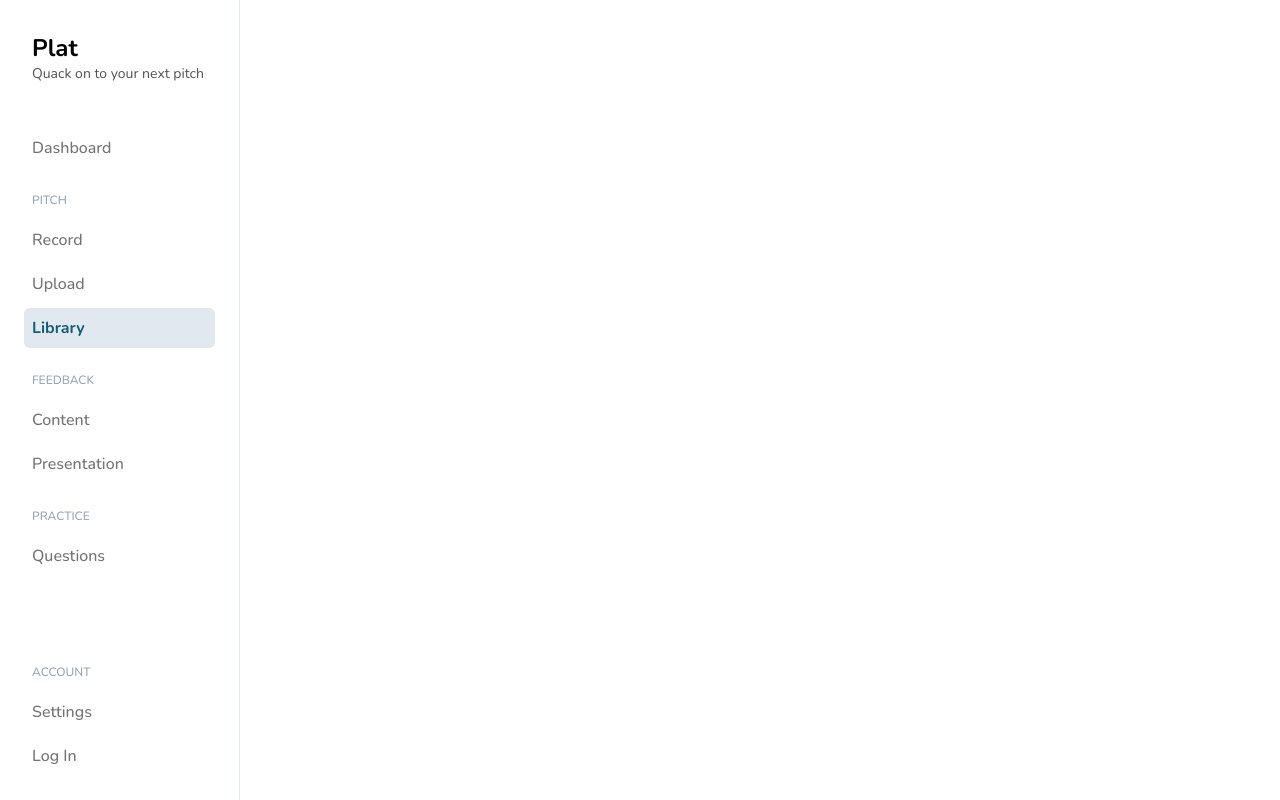
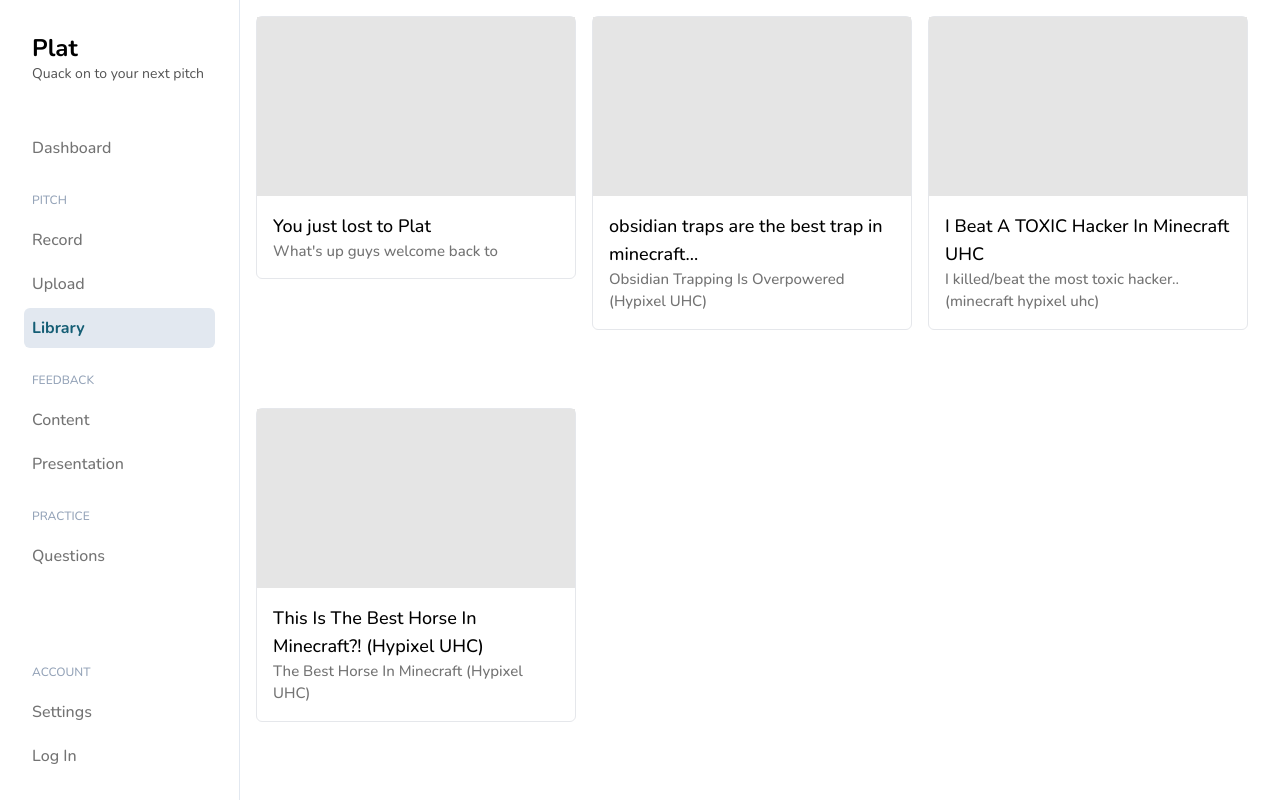
Before and after one commit to jeffrey-zang/plat, a React (Vite) app in the folder frontend/: page /library in a window 1280 px wide. Built offline with nearby package versions, Linux system fonts and the light colour scheme.

Commit message:
feat(fe): create preliminary dash, record, upld, library page

```diff
--- a/frontend/src/App.tsx
+++ b/frontend/src/App.tsx
@@ -1,4 +1,8 @@
 import Navbar from "./components/Navbar/Navbar"
+import Dashboard from './pages/Dashboard/Dashboard'
+import Record from './pages/Record/Record'
+import Upload from './pages/Upload/Upload'
+import Library from './pages/Library/Library'
 import { Routes, Route } from 'react-router-dom'
 
 const App = () => {
@@ -7,18 +11,10 @@ const App = () => {
       <Navbar />
 
       <Routes>
-        <Route index element={
-          <div>
-            <h1>Plat</h1>
-            <p>
-              what's up guys plat here
-              <a>plat</a>
-            </p>
-            <button className=''>What's good</button>
-            <input></input>
-          </div>
-        } />
-
+        <Route index element={<Dashboard />} />
+        <Route path='record' element={<Record />} />
+        <Route path='upload' element={<Upload />} />
+        <Route path='library' element={<Library />} />
 
       </Routes>
     </div>
--- a/frontend/src/components/Navbar/Navbar.tsx
+++ b/frontend/src/components/Navbar/Navbar.tsx
@@ -16,7 +16,7 @@ const sections = [
     links: [
       {
         name: "Dashboard",
-        href: "/dashboard"
+        href: "/"
       }
     ]
   },
--- /dev/null
+++ b/frontend/src/pages/Dashboard/Dashboard.tsx
@@ -0,0 +1,19 @@
+const Dashboard = () => {
+  return (
+    <div className='p-12 w-4/5'>
+      <h1 className='text-2xl'>Welcome to the Plat Dashboard</h1>
+      <button>This is a button</button>
+      {/* <div className='flex mt-8'>
+        <div className='w-1/2'>
+          <h2 className='text-xl'>Start a new pitch</h2>
+
+        </div>
+        <div className='w-1/2'>
+          <h2 className='text-xl'>Look at old pitches</h2>
+        </div>
+      </div> */}
+    </div>
+  )
+}
+
+export default Dashboard
--- /dev/null
+++ b/frontend/src/pages/Library/Library.tsx
@@ -0,0 +1,44 @@
+import { Link } from 'react-router-dom'
+
+const Library = () => {
+
+  const placeholderData = [
+    {
+      title: 'You just lost to Plat',
+      description: 'What\'s up guys welcome back to',
+    }, {
+      title: 'obsidian traps are the best trap in minecraft...',
+      description: 'Obsidian Trapping Is Overpowered (Hypixel UHC)'
+    }, {
+      title: 'I Beat A TOXIC Hacker In Minecraft UHC',
+      description: 'I killed/beat the most toxic hacker.. (minecraft hypixel uhc)'
+    }, {
+      title: 'This Is The Best Horse In Minecraft?! (Hypixel UHC)',
+      description: 'The Best Horse In Minecraft (Hypixel UHC)'
+    }
+  ] as Array<{ title: string, description: string }>
+
+  return (
+    <div className="grid grid-cols-1 md:grid-cols-2 lg:grid-cols-3 gap-4 p-4 w-4/5">
+      {
+        placeholderData.map(
+          (video, index) => {
+            return (
+              <div className='w-full border-[1px] rounded-md max-h-min' key={`video-${index}`}>
+                <div className='bg-neutral-200 w-full aspect-video'>
+                </div>
+                <div className='p-4'>
+                  <h3 className='text-lg'>{video.title}</h3>
+                  <p className='text-neutral-500'>{video.description}</p>
+                </div>
+              </div>
+            )
+          }
+        )
+      }
+
+    </div>
+  )
+}
+
+export default Library
--- /dev/null
+++ b/frontend/src/pages/Record/Record.tsx
@@ -0,0 +1,11 @@
+const Record = () => {
+  return (
+    <div className='w-4/5 flex flex-col gap-8 items-center justify-center'>
+      <h1 className='text-2xl'>Record a new pitch</h1>
+      <p>Click the button below to start recording</p>
+      <button>Start recording</button>
+    </div>
+  )
+}
+
+export default Record
--- /dev/null
+++ b/frontend/src/pages/Upload/Upload.tsx
@@ -0,0 +1,11 @@
+const Upload = () => {
+  return (
+    <div className='w-4/5 flex flex-col gap-8 items-center justify-center'>
+      <h1 className='text-2xl'>Upload a new pitch</h1>
+      <input type='file' />
+      <button>Upload</button>
+    </div>
+  )
+}
+
+export default Upload
```
